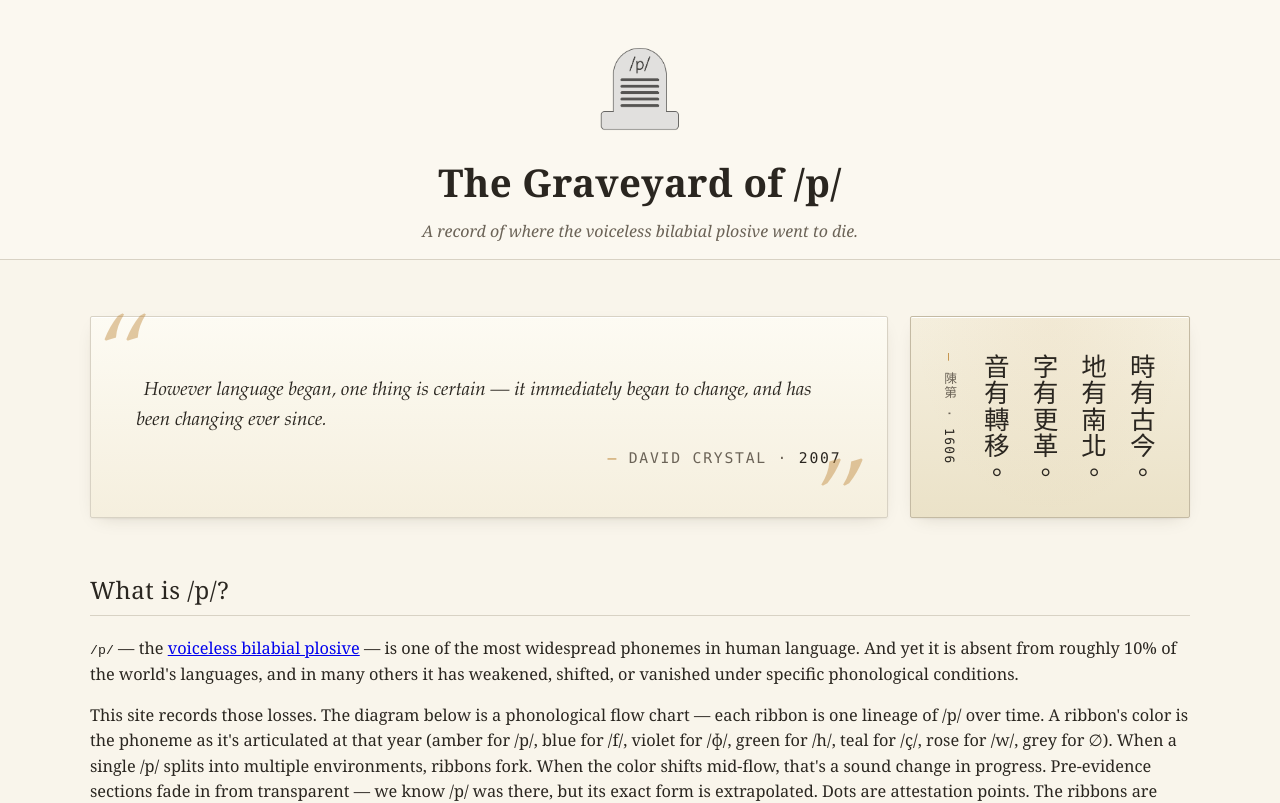
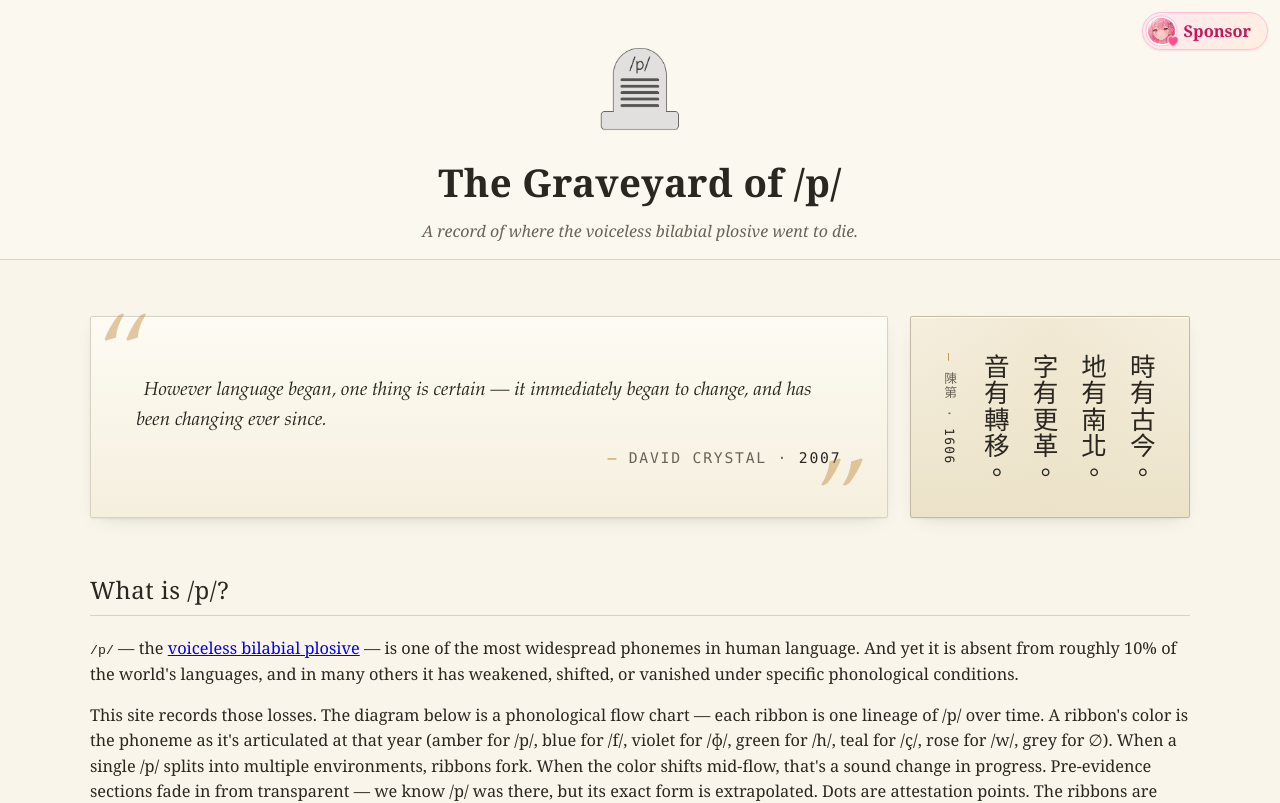
Before and after one commit to mkpoli/p-graveyard, a SvelteKit app: page / in a window 1280 px wide. Shown: the top 803 px of the page. Built offline with nearby package versions, Linux system fonts and the light colour scheme.

Commit message:
feat: mount the Sponsor pill in the page header

```diff
--- a/src/routes/+page.svelte
+++ b/src/routes/+page.svelte
@@ -1,6 +1,7 @@
 <script lang="ts">
 	import Timeline from '$lib/Timeline.svelte';
 	import Notation from '$lib/Notation.svelte';
+	import SponsorButton from '$lib/SponsorButton.svelte';
 	import logo from '../assets/logo.png';
 
 	const title = 'The Graveyard of /p/';
@@ -32,6 +33,7 @@
 </svelte:head>
 
 <header>
+	<div class="header-actions"><SponsorButton /></div>
 	<img src={logo} alt="" class="logo" />
 	<h1>The Graveyard of /p/</h1>
 	<p class="tagline">A record of where the voiceless bilabial plosive went to die.</p>
@@ -266,10 +268,19 @@
 	}
 
 	header {
+		position: relative;
 		text-align: center;
 		padding: 2.5em 1em 1em;
 		border-bottom: 1px solid #d8d2c4;
 		background: #fbf8f0;
+	}
+	.header-actions {
+		position: absolute;
+		inset-block-start: 0.75rem;
+		inset-inline-end: 0.75rem;
+		display: flex;
+		align-items: center;
+		gap: 0.5rem;
 	}
 	header .logo {
 		max-width: 96px;
```
